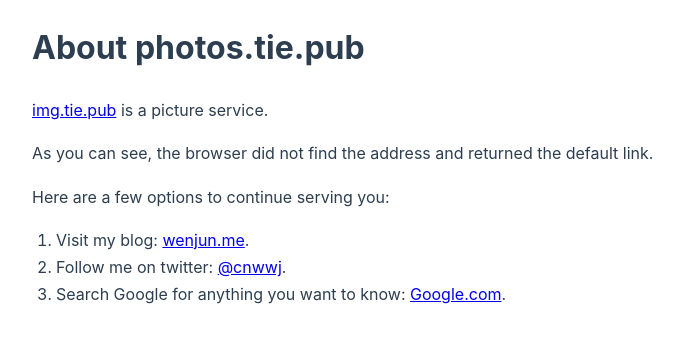
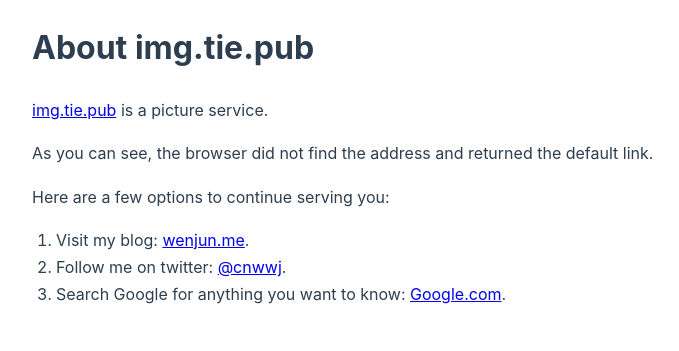
Before and after one commit to scopewu/photos, a website: page index.html in a window 1280 px wide. Shown: the whole page, without its empty margins (238-917 px from the left). Drawn offline with Linux system fonts and the light colour scheme.

Commit message:
fixed word error

```diff
--- a/index.html
+++ b/index.html
@@ -3,7 +3,7 @@
 <head>
   <meta charset="UTF-8" />
   <meta name="viewport" content="width=device-width,initial-scale=1" />
-  <title>About tie.pub</title>
+  <title>img.tie.pub</title>
   <link rel="dns-prefetch" href="https://wenjun.me/">
   <link rel="dns-prefetch" href="https://twitter.com/">
   <link rel="dns-prefetch" href="https://www.google.com/">
@@ -30,7 +30,7 @@
 </head>
 <body>
   <div class="container">
-    <h1>About photos.tie.pub</h1>
+    <h1>About img.tie.pub</h1>
     <p>
       <a href="//img.tie.pub">img.tie.pub</a> is a picture service.</p>
     <p>As you can see, the browser did not find the address and returned the default link.</p>
```
Also changed, not shown: 404.html (+1 -1 lines).
